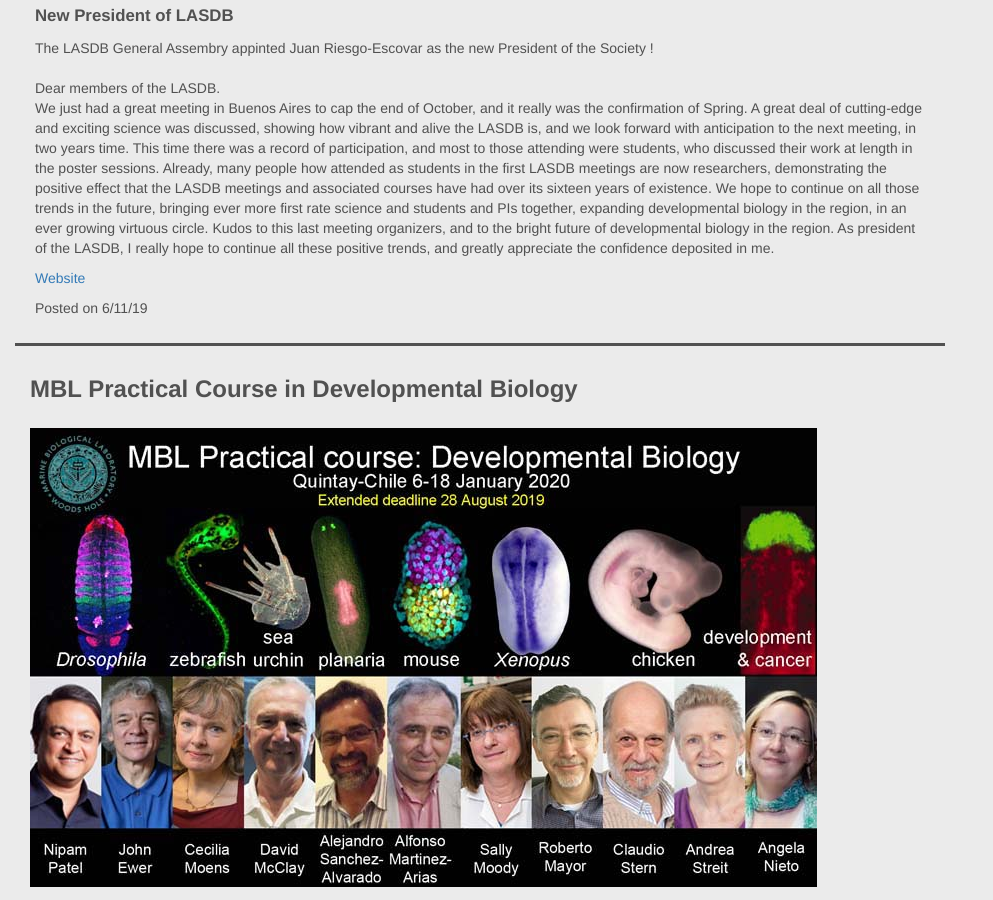
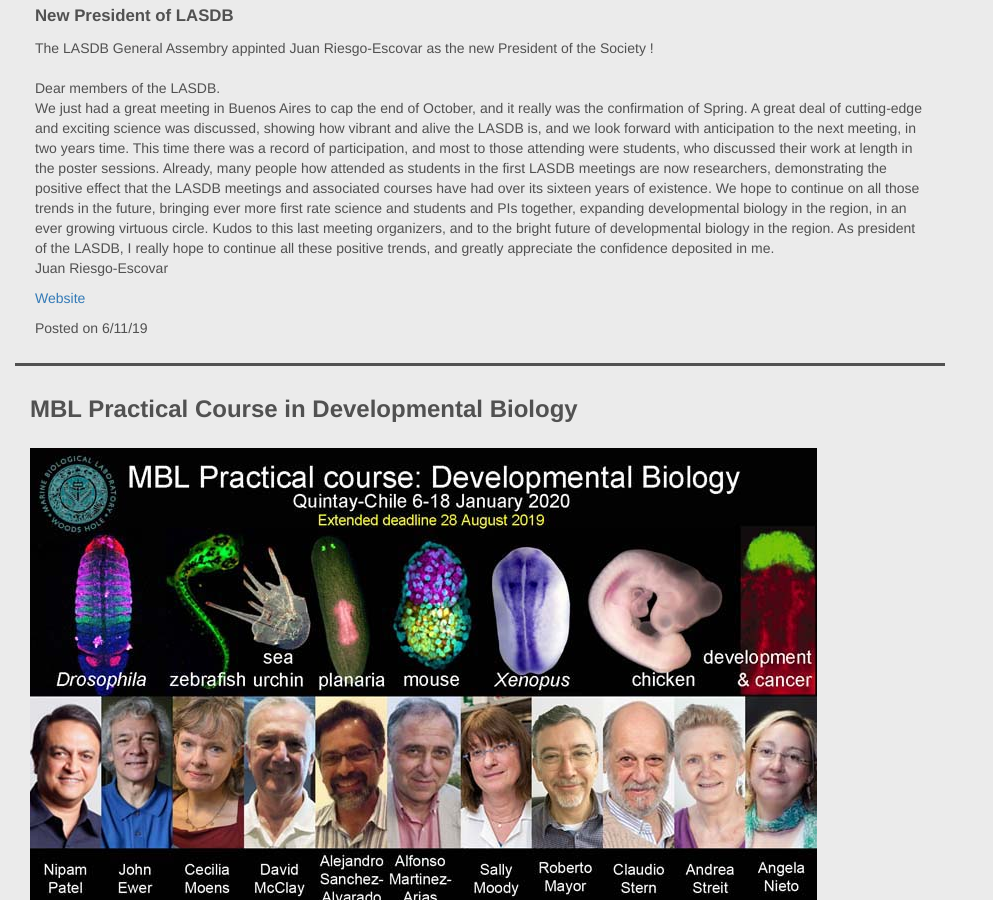
Before and after one commit to lasdb/lasdb.github.io, a Jekyll site: the page built from _posts/2000-01-01-news.markdown, in a window 1280 px wide and 900 px high, scrolled down 2686 px. Shown: the whole window, without its empty margins (0-993 px from the left). Built offline with Jekyll 4.4.1, drawn with Linux system fonts in a browser that asks for light colours; nearby versions of some CDN libraries.

Commit message:
Update 2000-01-01-news.markdown

```diff
--- a/_posts/2000-01-01-news.markdown
+++ b/_posts/2000-01-01-news.markdown
@@ -48,7 +48,8 @@
     subtitle: 'New President of LASDB'
     body: 'The LASDB General Assembry appinted Juan Riesgo-Escovar as the new President of the Society !<br><br>
     Dear members of the LASDB. <br>
-We just had a great meeting in Buenos Aires to cap the end of October, and it really was the confirmation of Spring. A great deal of cutting-edge and exciting science was discussed, showing how vibrant and alive the LASDB is, and we look forward with anticipation to the next meeting, in two years time. This time there was a record of participation, and most to those attending were students, who discussed their work at length in the poster sessions. Already, many people how attended as students in the first LASDB meetings are now researchers, demonstrating the positive effect that the LASDB meetings and associated courses have had over its sixteen years of existence. We hope to continue on all those trends in the future, bringing ever more first rate science and students and PIs together, expanding developmental biology in the region, in an ever growing virtuous circle. Kudos to this last meeting organizers, and to the bright future of developmental biology in the region. As president of the LASDB, I really hope to continue all these positive trends, and greatly appreciate the confidence deposited in me.'
+We just had a great meeting in Buenos Aires to cap the end of October, and it really was the confirmation of Spring. A great deal of cutting-edge and exciting science was discussed, showing how vibrant and alive the LASDB is, and we look forward with anticipation to the next meeting, in two years time. This time there was a record of participation, and most to those attending were students, who discussed their work at length in the poster sessions. Already, many people how attended as students in the first LASDB meetings are now researchers, demonstrating the positive effect that the LASDB meetings and associated courses have had over its sixteen years of existence. We hope to continue on all those trends in the future, bringing ever more first rate science and students and PIs together, expanding developmental biology in the region, in an ever growing virtuous circle. Kudos to this last meeting organizers, and to the bright future of developmental biology in the region. As president of the LASDB, I really hope to continue all these positive trends, and greatly appreciate the confidence deposited in me.<br>
+Juan Riesgo-Escovar'
     imageSm: 'img/news/Riesgo_Escovar-sm.png'
     imageBg: '../img/news/Riesgo_Escovar-sm.png'
     URL: ''
```
